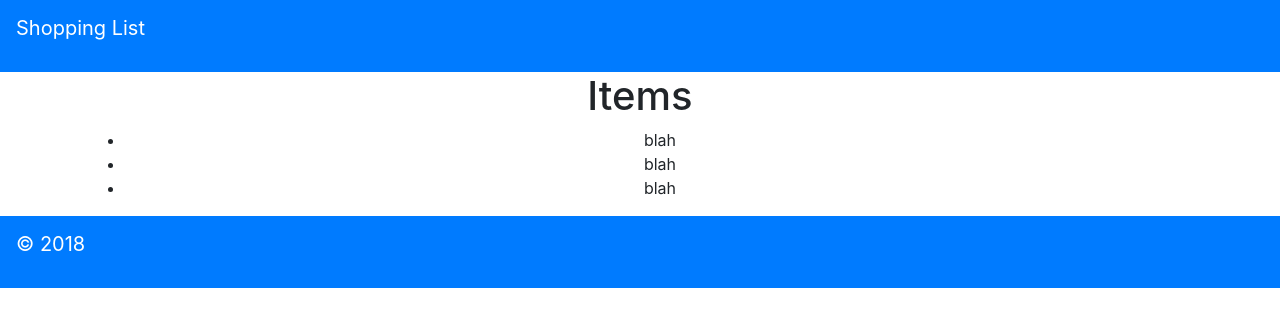
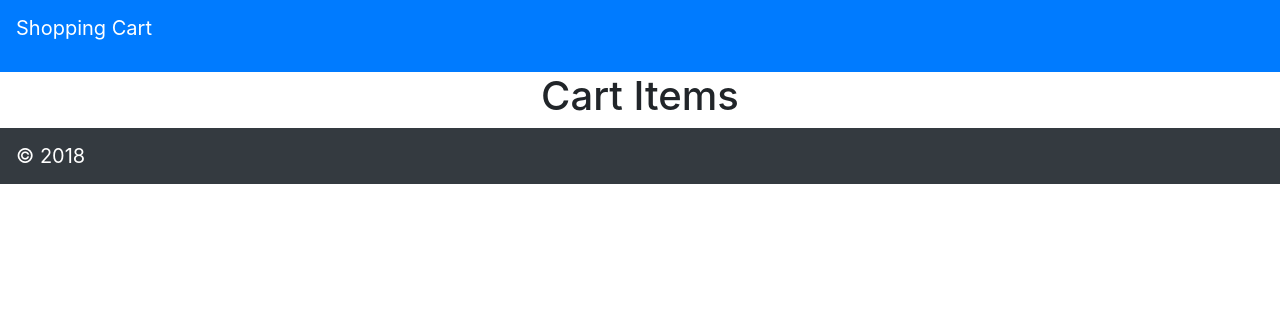
Before and after one commit to tessagonzales/shopping-list, a React (Create React App) app: page / in a window 1280 px wide. Shown: the top 326 px of the page. Built offline with nearby package versions, Linux system fonts and the light colour scheme.

Commit message:
minor changes

```diff
--- a/src/CartFooter.js
+++ b/src/CartFooter.js
@@ -2,9 +2,8 @@ import React from 'react'
 
 const CartFooter = () => {
   return(
-    <nav className="navbar navbar-dark bg-primary ">
-      <p className="navbar-brand">&copy; 2018</p>
-
+    <nav className="navbar navbar-dark bg-dark">
+      <a className="navbar-brand" href="#">&copy; 2018</a>
     </nav>
 )
 }
--- a/src/CartHeader.js
+++ b/src/CartHeader.js
@@ -3,7 +3,7 @@ import React from 'react'
 const CartHeader = () => {
   return(
     <nav className="navbar navbar-expand-lg navbar-dark bg-primary">
-      <p className="navbar-brand">Shopping List</p>
+      <p className="navbar-brand">Shopping Cart</p>
     </nav>
   )
 }
--- a/src/CartItems.js
+++ b/src/CartItems.js
@@ -3,12 +3,7 @@ import React from 'react'
 const CartItems = () => {
   return(
     <div class="container">
-      <h1>Items</h1>
-        <ul>
-          <li>blah</li>
-          <li>blah</li>
-          <li>blah</li>
-        </ul>
+      <h1>Cart Items</h1>
     </div>
   )
 }
```
